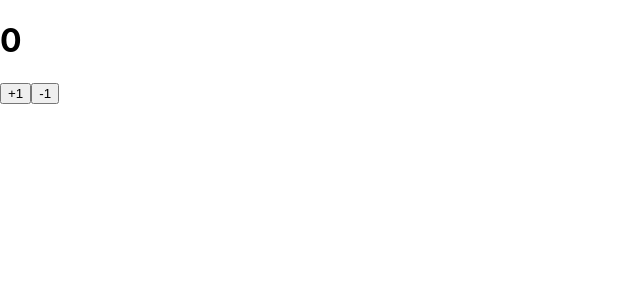
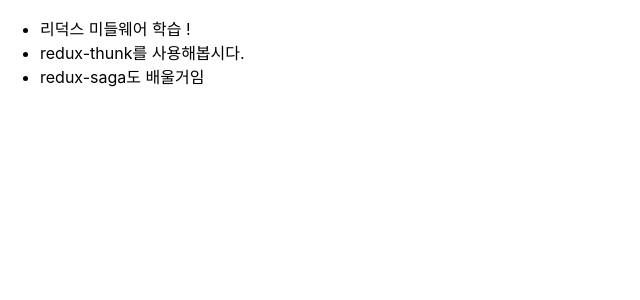
Before and after one commit to kimmoonkyung/react-redux-middleware, a React (Create React App) app: page / in a window 1280 px wide. Shown: the top 300 px of the page, without its empty margins (0-640 px from the left). Built offline with nearby package versions, Linux system fonts and the light colour scheme.

Commit message:
21.05.22 redux-thunk promise 다루기 reducerUtils / asyncUtils 리팩토링

```diff
--- a/src/App.js
+++ b/src/App.js
@@ -1,9 +1,10 @@
 import CounterContainer from './containers/CounterContainer';
+import PostListContainer from './containers/PostListContainer';
 
 function App() {
     return (
         <div className="App">
-            <CounterContainer />
+            <PostListContainer />
         </div>
     );
 }
--- /dev/null
+++ b/src/api/posts.js
@@ -0,0 +1,33 @@
+// n 밀리세컨즈 동안 기다려 주는 (뒤에 실행되는) 함수
+// sleep(1000).then(() => console.log('HI'));
+// 1초 뒤 호출됨
+const sleep = (n) => new Promise((resolve) => setTimeout(resolve, n));
+
+// { id, title, body }
+const posts = [
+    {
+        id: 1,
+        title: '리덕스 미들웨어 학습 !',
+        body: '리덕스 미들웨어를 직접 만들어보면 이해가 쉽나?..',
+    },
+    {
+        id: 2,
+        title: 'redux-thunk를 사용해봅시다.',
+        body: 'redux-thunk를 사용해서 비동기 작업을 처리해보자',
+    },
+    {
+        id: 3,
+        title: 'redux-saga도 배울거임',
+        body: 'redux-saga로 비동기 작업을 처리하는것도 배울거임',
+    },
+];
+
+export const getPosts = async () => {
+    await sleep(500);
+    return posts;
+};
+
+export const getPostById = async (id) => {
+    await sleep(500);
+    return posts.find((post) => post.id === id);
+};
--- /dev/null
+++ b/src/components/PostList.js
@@ -0,0 +1,16 @@
+import React from 'react';
+
+function PostList({ posts }) {
+    return (
+        <ul>
+            {
+                // 각 post에 대하여 li 생성
+                posts.map((post) => (
+                    <li key={post.id}>{post.title}</li>
+                ))
+            }
+        </ul>
+    );
+}
+
+export default PostList;
--- /dev/null
+++ b/src/containers/PostListContainer.js
@@ -0,0 +1,26 @@
+import React, { useEffect } from 'react';
+import { useSelector, useDispatch } from 'react-redux';
+import PostList from '../components/PostList';
+import { getPosts } from '../modules/posts';
+
+function PostListContainer() {
+    // 루트 리듀서(state[modules/index.js] 안의 posts[combineReducers]의 posts[modules/posts 의 initialState 기본 상태])
+    const { data, loading, error } = useSelector((state) => state.posts.posts);
+
+    // api 를 호출 하기 위해 dispatch 작성
+    const dispatch = useDispatch();
+
+    // 컴포넌트 처음 렌더링 될 떄 (브라우저에 마운트 될 때) api를 요청 하기 위해 useEffect 사용
+    // deps의 배열이 비어 있으면 컴포넌트가 처음 렌더링 되는 순간에만 호출 된다.
+    useEffect(() => {
+        dispatch(getPosts());
+    }, [dispatch]);
+
+    if (loading) return <div>로딩중...</div>;
+    if (error) return <div>에러 발생!</div>;
+    if (!data) return null;
+
+    return <PostList posts={data}></PostList>;
+}
+
+export default PostListContainer;
--- /dev/null
+++ b/src/lib/asyncUtils.js
@@ -0,0 +1,76 @@
+// type -> GET_POST, GET_POSTS 액션 / promiseCreator -> 특정 파라미터로 프로미스를 만들어주는
+export const createPromiseThunk = (type, promiseCreator) => {
+    // 배열 비구조화 할당 success = `${type}_SUCCESS` / error = `${type}_ERROR`
+    const [SUCCESS, ERROR] = [`${type}_SUCCESS`, `${type}_ERROR`];
+
+    return (param) => async (dispatch) => {
+        dispatch({ type });
+        try {
+            const payload = await promiseCreator(param);
+            console.log('payload : ', payload);
+            dispatch({
+                type: SUCCESS,
+                payload,
+            });
+        } catch (error) {
+            dispatch({
+                type: ERROR,
+                payload: error,
+                error: true,
+            });
+        }
+    };
+};
+
+// handleAsyncActions
+// type -> action.type / key -> posts OR post
+export const handleAsyncActions = (type, key) => {
+    const [SUCCESS, ERROR] = [`${type}_SUCCESS`, `${type}_ERROR`];
+    return (state, action) => {
+        switch (action.type) {
+            case type:
+                return {
+                    ...state,
+                    [key]: reducerUtils.loading(),
+                };
+            case SUCCESS:
+                return {
+                    ...state,
+                    [key]: reducerUtils.success(action.payload),
+                };
+            case ERROR:
+                return {
+                    ...state,
+                    [key]: reducerUtils.error(action.payload),
+                };
+            default:
+                return state;
+        }
+    };
+};
+
+// reducer 유틸 객체 생성
+export const reducerUtils = {
+    // initialData 기본 값 null 설정
+    initial: (data = null) => ({
+        data,
+        loading: false,
+        error: null,
+    }),
+    // prevState 기본 값 null 설정
+    loading: (prevState = null) => ({
+        data: prevState,
+        loading: true,
+        error: null,
+    }),
+    success: (data) => ({
+        data,
+        loading: false,
+        error: null,
+    }),
+    error: (error) => ({
+        data: null,
+        loading: false,
+        error,
+    }),
+};
--- a/src/modules/index.js
+++ b/src/modules/index.js
@@ -1,6 +1,7 @@
 import { combineReducers } from 'redux';
 import counter from './counter';
+import posts from './posts';
 
-const rootReducer = combineReducers({ counter });
+const rootReducer = combineReducers({ counter, posts });
 
 export default rootReducer;
--- /dev/null
+++ b/src/modules/posts.js
@@ -0,0 +1,44 @@
+import * as postsAPI from '../api/posts';
+import {
+    createPromiseThunk,
+    handleAsyncActions,
+    reducerUtils,
+} from '../lib/asyncUtils';
+
+// action.type
+const GET_POSTS = 'posts/GET_POSTS';
+const GET_POSTS_SUCCESS = 'posts/GET_POSTS_SUCCESS';
+const GET_POSTS_ERROR = 'posts/GET_POSTS_ERROR';
+
+const GET_POST_BY_ID = 'posts/GET_POST_BY_ID';
+const GET_POST_BY_ID_SUCCESS = 'posts/GET_POST_BY_ID_SUCCESS';
+const GET_POST_BY_ID_ERROR = 'posts/GET_POST_BY_ID_ERROR';
+
+// action 생성 함수, 생략 가능 -> thunk에서 직접 작성하여 디스패치하는 형태로 작성해도 상관 없음
+export const getPosts = createPromiseThunk(GET_POSTS, postsAPI.getPosts);
+export const getPost = createPromiseThunk(GET_POST_BY_ID, postsAPI.getPostById);
+
+// 기본 상태
+const initialState = {
+    posts: reducerUtils.initial(),
+    post: reducerUtils.initial(),
+};
+
+const getPostsReducer = handleAsyncActions(GET_POSTS, 'posts');
+const getPostByIdReducer = handleAsyncActions(GET_POST_BY_ID, 'post');
+
+// 리듀서 작성
+export default function posts(state = initialState, action) {
+    switch (action.type) {
+        case GET_POSTS:
+        case GET_POSTS_SUCCESS:
+        case GET_POSTS_ERROR:
+            return getPostsReducer(state, action);
+        case GET_POST_BY_ID:
+        case GET_POST_BY_ID_SUCCESS:
+        case GET_POST_BY_ID_ERROR:
+            return getPostByIdReducer(state, action);
+        default:
+            return state;
+    }
+}
```
